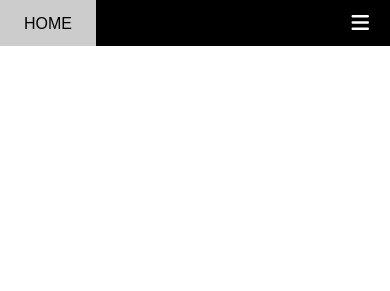
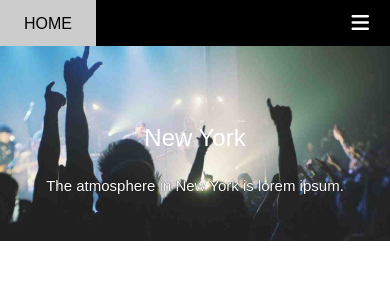
Before and after one commit to ducphubt95/myband, a plain HTML site: page index.html in a window 390 px wide. Shown: the top 291 px of the page. Drawn offline with Linux system fonts and the light colour scheme; the site is published under a folder, as on GitHub Pages, so addresses that start at the root find nothing.

Commit message:
fix text banner, change link relative,  break point & change unit em media queries

```diff
--- a/assets/css/style.css
+++ b/assets/css/style.css
@@ -211,7 +211,7 @@ html {
     position: relative;
      margin-top: 46px;
      padding-top: 50%;
-     background: url(/assets/img/slider/slider1.jpg) top center / cover no-repeat;
+     background: url(../img/slider/slider1.jpg) top center / cover no-repeat;
 }
 
 #slider .text-content {
@@ -230,6 +230,7 @@ html {
 #slider .text-desc {
     font-size: 15px;
     margin-top: 25px;
+    text-shadow: 0 0 1px #000;
 }
 
 #content {
```
Also changed, not shown: assets/css/responsive.css (+4 -4 lines).
